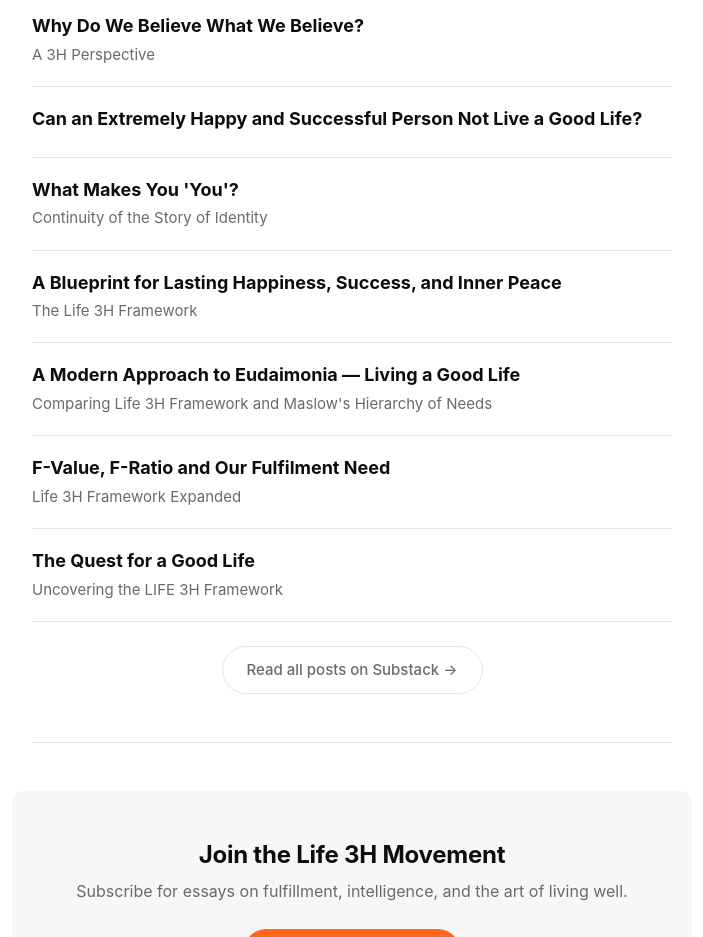
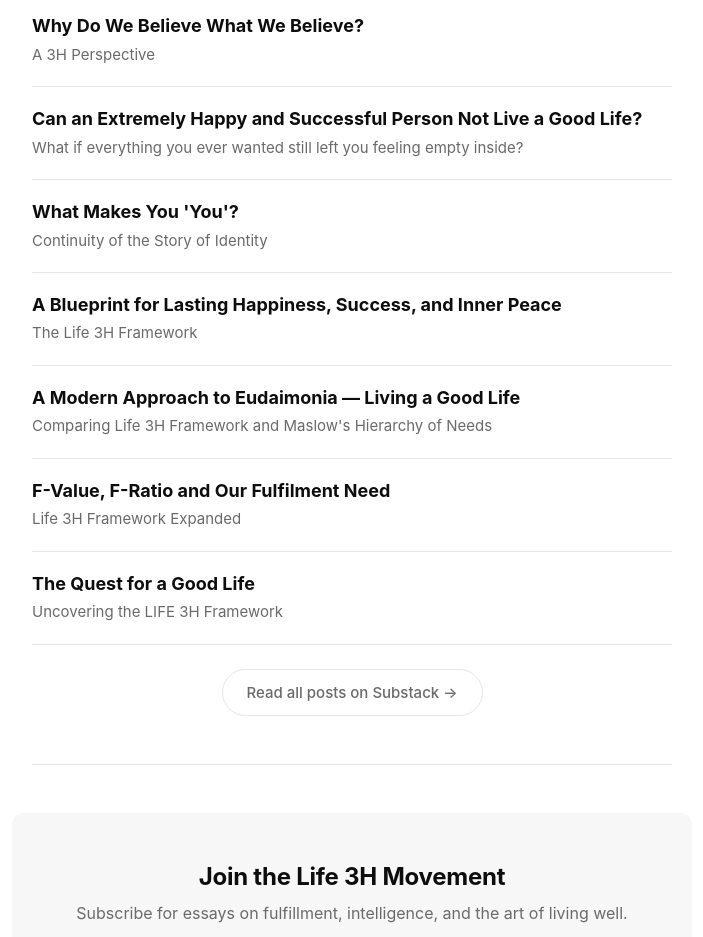
Before and after one commit to Alok-Gautam/life3h.com, a plain HTML site: page index.html in a window 1280 px wide. Shown: the part 3340-4277 px from the top of the page, without its empty margins (288-991 px from the left). Drawn offline with Linux system fonts and the light colour scheme.

Commit message:
Add subtitle to 'Can an Extremely Happy...' blog entry
Co-Authored-By: Claude Opus 4.6 <noreply@anthropic.com>

```diff
--- a/index.html
+++ b/index.html
@@ -621,6 +621,7 @@
       </a>
       <a class="post-item" href="https://life3h.substack.com/p/can-an-extremely-happy-and-successful" target="_blank">
         <h3>Can an Extremely Happy and Successful Person Not Live a Good Life?</h3>
+        <p>What if everything you ever wanted still left you feeling empty inside?</p>
       </a>
       <a class="post-item" href="https://life3h.substack.com/p/what-makes-you-you" target="_blank">
         <h3>What Makes You 'You'?</h3>
```
